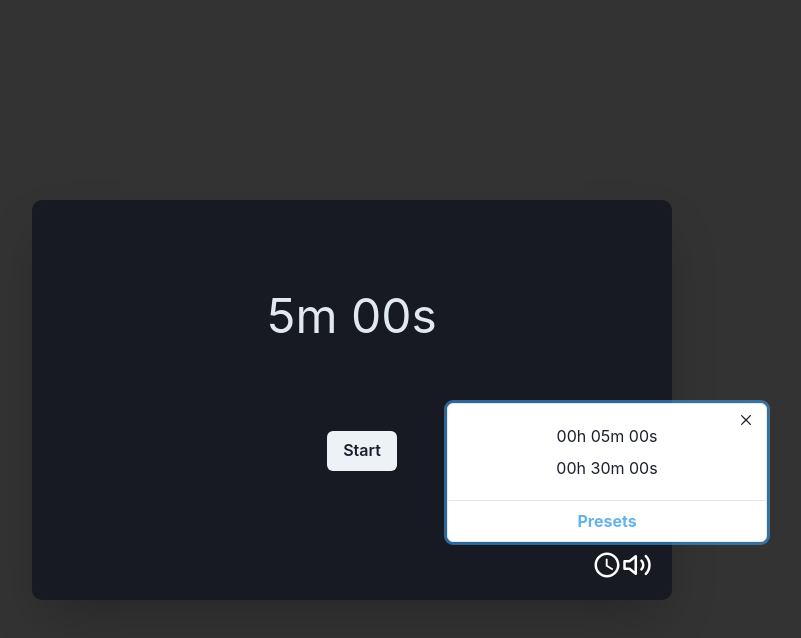
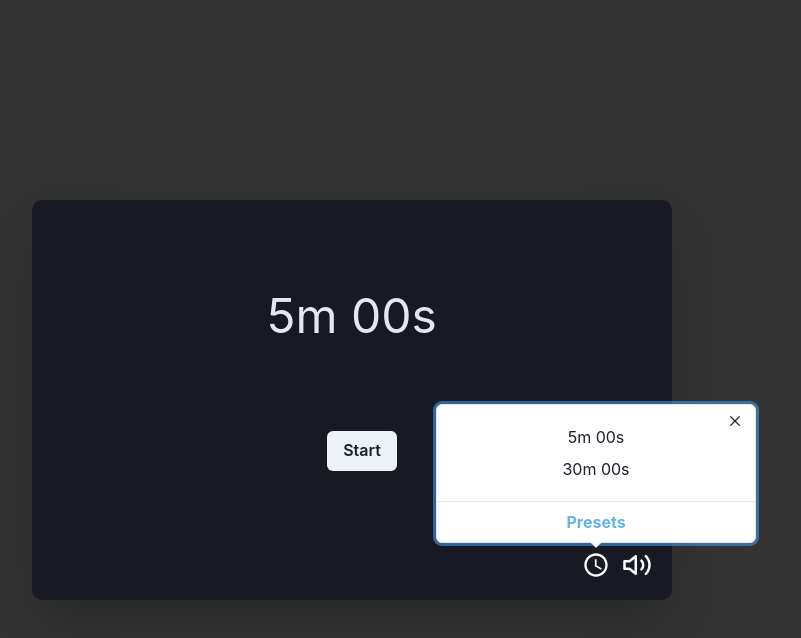
Before and after one commit to ffTsuzuku/MBPomodoro, a React (Vite) app: page / in a window 1280 px wide. Both pictures are taken after a click on the icon 895 px from the left and 565 px from the top of the page. Shown: the top 638 px of the page, without its empty margins (288-1089 px from the left). Built offline with nearby package versions, Linux system fonts and the light colour scheme.

Commit message:
feat: Added in the ability to apply presets

```diff
--- a/src/components/PresetMenu.tsx
+++ b/src/components/PresetMenu.tsx
@@ -1,31 +1,49 @@
-import { Flex, HStack, Popover, PopoverBody, PopoverCloseButton, PopoverContent, PopoverFooter, PopoverTrigger, Portal, VStack } from '@chakra-ui/react'
+import {
+    Flex,
+    HStack,
+    Popover,
+    PopoverArrow,
+    PopoverBody,
+    PopoverCloseButton,
+    PopoverContent,
+    PopoverFooter,
+    PopoverTrigger,
+    Portal,
+    VStack,
+} from '@chakra-ui/react'
 import { MdOutlineSchedule } from 'react-icons/md'
 
 import { formatUserInput } from '../utility/time'
 
 interface PresetMenuInterface {
-    presets: string[],
+    presets: string[]
     onSelect: (preset: string) => any
 }
 const PresetMenu = ({ presets, onSelect }: PresetMenuInterface) => {
-    const PresetOptionsJSX = presets.map(preset => {
-        return <Flex onClick={() => onSelect(preset)} cursor={'pointer'}>
-            {formatUserInput(preset)}
+    const PresetOptionsJSX = presets.map((preset) => {
+        return (
+            <Flex onClick={() => onSelect(preset)} cursor={'pointer'}>
+                {formatUserInput(preset, true)}
             </Flex>
+        )
     })
-    return <Popover placement='top'>
+    return (
+        <Popover placement='top'>
             <PopoverTrigger>
-            <Flex>
-                <MdOutlineSchedule size={'30px'} color={'white'}/>
+                <Flex mr={3}>
+                    <MdOutlineSchedule
+                        size={'28px'}
+                        color={'white'}
+                        cursor={'pointer'}
+                    />
                 </Flex>
             </PopoverTrigger>
             <Portal>
                 <PopoverContent>
+                    <PopoverArrow />
                     <PopoverCloseButton />
                     <PopoverBody>
-                <VStack p={3}>
-                    {PresetOptionsJSX}
-                </VStack>
+                        <VStack p={3}>{PresetOptionsJSX}</VStack>
                     </PopoverBody>
                     <PopoverFooter
                         textAlign={'center'}
@@ -37,6 +55,7 @@ const PresetMenu = ({ presets, onSelect }: PresetMenuInterface) => {
                 </PopoverContent>
             </Portal>
         </Popover>
+    )
 }
 
 export default PresetMenu
--- a/src/components/Timer.tsx
+++ b/src/components/Timer.tsx
@@ -8,9 +8,7 @@ import AdvancedAudioPlayer, {
 
 import { Button, Flex, Input } from '@chakra-ui/react'
 import { CSSObject } from '@emotion/react'
-import VolumeControl, {
-    AudioSource,
-} from '../components/VolumeControl'
+import VolumeControl, { AudioSource } from '../components/VolumeControl'
 
 import PresetMenu from './PresetMenu'
 
@@ -28,14 +26,10 @@ const Timer = () => {
     const [timer, setTimer] = useState<number>()
     const inputRef = useRef<HTMLInputElement>(null)
     const [timerFocused, setTimerFocused] = useState<boolean>()
-    const [timerState, setTimerState] = useState<TimerStates>(
-        TimerStates.Ended
-    )
-    const [audioSources, setAudioSources] = useState<AudioSource[]>(
-        []
-    )
+    const [timerState, setTimerState] = useState<TimerStates>(TimerStates.Ended)
+    const [audioSources, setAudioSources] = useState<AudioSource[]>([])
 
-    const timerInterval = useRef<number|undefined>(undefined)
+    const timerInterval = useRef<number | undefined>(undefined)
     const timerRef = useRef<number>()
     const clockPlayer = useRef<AdvancedAudioPlayer>()
     const gongSound = useRef<AdvancedAudioPlayer>()
@@ -58,7 +52,6 @@ const Timer = () => {
     }
 
     const formatTime = () => {
-
         if (!userInput) {
             // When you focus the input it clears the user input.
             // So instead we showcase the prevUserInput
@@ -80,9 +73,9 @@ const Timer = () => {
             const minutes = Math.floor(seconds / 60) // Calculate minutes
             seconds = (seconds % 60).toString().padStart(2, '0') // Get remaining seconds
 
-            let formatedString = '';
+            let formatedString = ''
             if (hours) formatedString += `${hours}h `
-            if (minutes) formatedString +=  `${minutes}m `
+            if (minutes) formatedString += `${minutes}m `
             formatedString += `${seconds}s`
             return formatedString
         }
@@ -211,6 +204,11 @@ const Timer = () => {
         setTimerFocused(false)
     }
 
+    const applyPreset = (preset: string) => {
+        endTime()
+        setUserInput(preset)
+    }
+
     const timerBtnStyles: CSSObject = {
         marginLeft: '20px',
     }
@@ -325,13 +323,11 @@ const Timer = () => {
                 w={'100%'}
                 justifyContent='center'
                 fontSize={'5xl'}
-                color={ timerFocused ? 'gray.600' : 'gray.200'}
+                color={timerFocused ? 'gray.600' : 'gray.200'}
                 onClick={() => inputRef?.current?.focus()}
             >
                 {formatTime()}
-                <span className='blinkMe'>
-                    {timerFocused ? '|' : ''}
-                </span>
+                <span className='blinkMe'>{timerFocused ? '|' : ''}</span>
             </Flex>
             {ButtonsJSX}
             <Flex
@@ -343,7 +339,7 @@ const Timer = () => {
             >
                 <PresetMenu
                     presets={predefinedSchedule}
-                    onSelect={(preset: string) => setUserInput(preset)}
+                    onSelect={applyPreset}
                 />
                 <VolumeControl sources={audioSources} />
             </Flex>
```
Also changed, not shown: 1 other file (tests, documents, lock files or other folders). Lines whose indentation alone changed are shown as unchanged.
